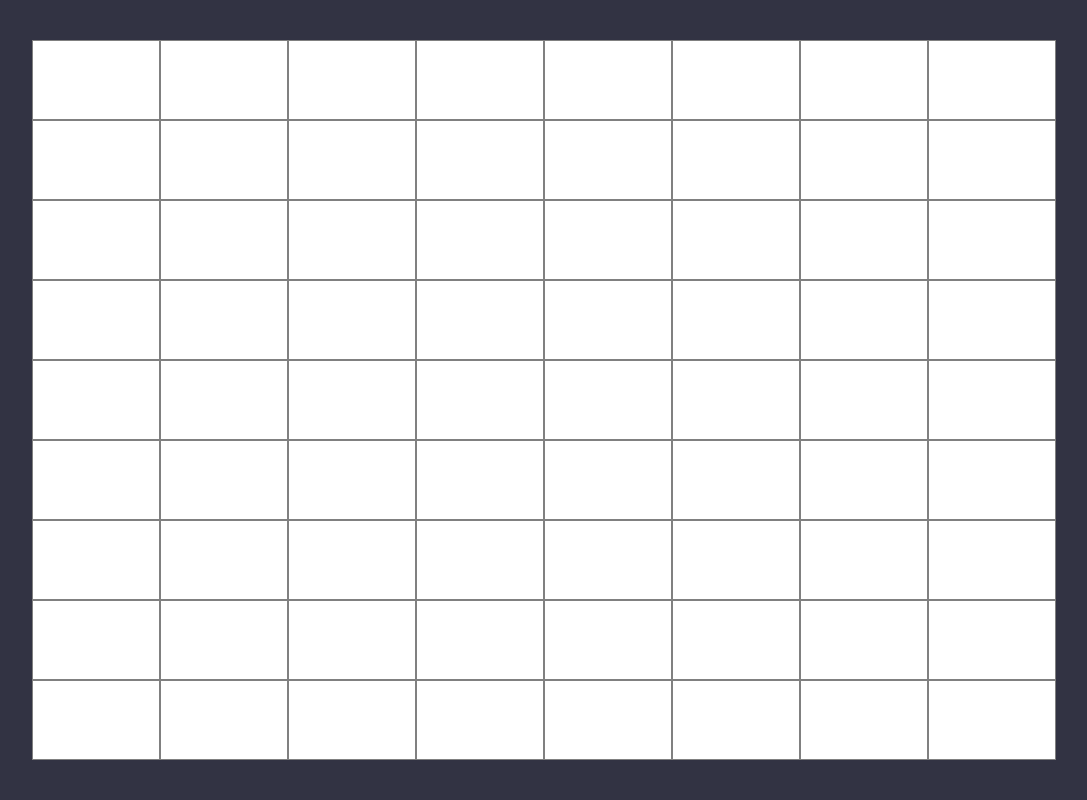
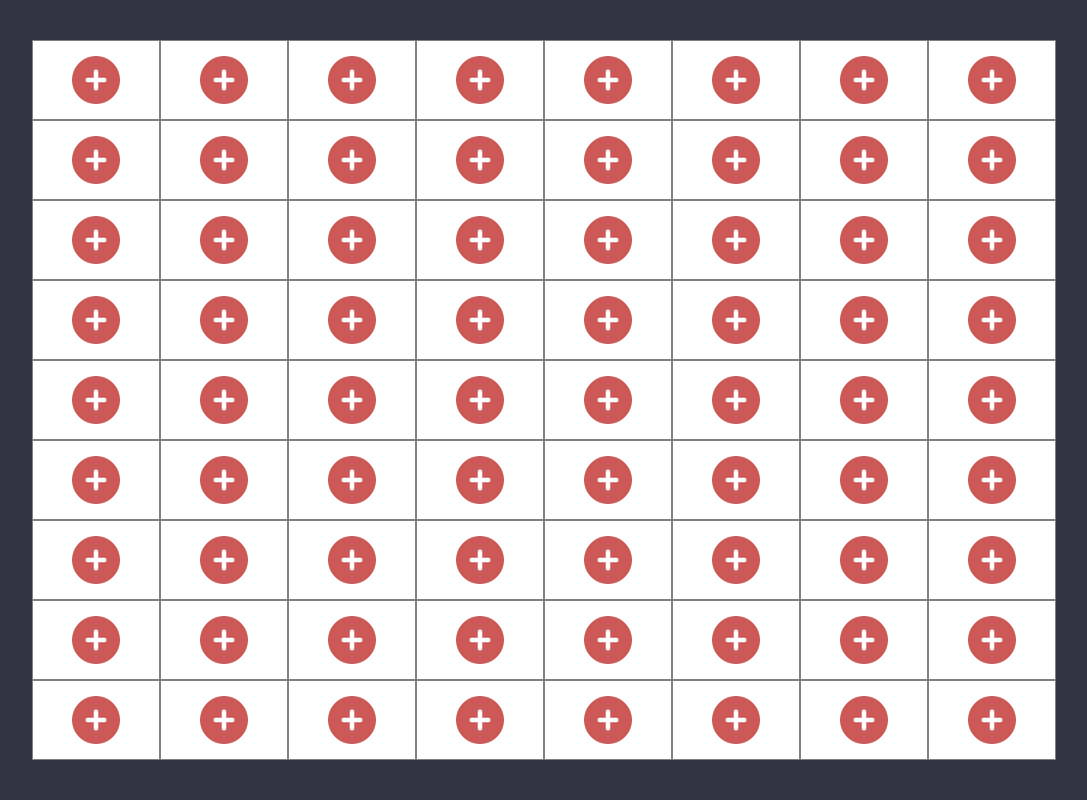
Before and after one commit to modellbahn/RailX, a website: page htdocs/gleisbild.html in a window 1280 px wide. Shown: the whole page, without its empty margins (96-1183 px from the left). Drawn offline with Linux system fonts and the light colour scheme.

Commit message:
Fill empty fields with plusses

```diff
--- a/htdocs/gleisbild-editor.js
+++ b/htdocs/gleisbild-editor.js
@@ -35,6 +35,7 @@ class Gleisbild {
 
         this.updateSizes()
         this.updateMovement()
+        this.renderEmptyFields()
         let p = this
 
         document.querySelector(`.gbc-${this.id}`).addEventListener('wheel', function (e) {
@@ -84,6 +85,16 @@ class Gleisbild {
 
     }
 
+    renderEmptyFields () {
+        if (!this.showControls) return
+        for (const field of document.querySelector(`.gbc-${this.id}`).querySelectorAll('.gbc-field')) {
+            if (!field.innerHTML.trim()) {
+                field.classList.add('gbc-empty-field')
+                field.innerHTML = `<i class="fa-solid fa-circle-plus"></i>`
+            }
+        }
+    }
+
     export () {
         this.save.settings.zoom = this.zoom
         this.save.settings.x = this.x
@@ -100,6 +111,7 @@ class Gleisbild {
         for (const field of elem.querySelectorAll('.gbc-field')) {
             field.style.width = `${640 * this.zoom}px`
             field.style.height = `${400 * this.zoom}px`
+            field.style.fontSize = `${120 * this.zoom}px`
         }
     }
 
@@ -128,6 +140,21 @@ class Gleisbild {
                 .gbc-field {
 
                 }
+                .gbc-empty-field {
+                    display: flex;
+                    justify-content: center;
+                    align-items: center;
+                    text-align: center;
+                }
+                .gbc-empty-field i {
+                    font-size: 2em;
+                    color: #cc5858;
+                }
+                .gbc-empty-field i:hover {
+                    font-size: 2em;
+                    color: #b83434;
+                    cursor: pointer;
+                }
                 .gbc.edit-mode .gbc-field {
                     border: 1px solid gray;
                 }
--- a/htdocs/gleisbild.html
+++ b/htdocs/gleisbild.html
@@ -7,6 +7,9 @@
     <title>Document</title>
     <script type="text/javascript" src="https://cdn.jsdelivr.net/gh/greencoder001/queryjs@latest/dist/query.js"></script>
     <script src="/gleisbild-editor.js"></script>
+    <link rel="stylesheet" href="https://cdnjs.cloudflare.com/ajax/libs/font-awesome/6.2.1/css/all.min.css"
+        integrity="sha512-MV7K8+y+gLIBoVD59lQIYicR65iaqukzvf/nwasF0nqhPay5w/9lJmVM2hMDcnK1OnMGCdVK+iQrJ7lzPJQd1w=="
+        crossorigin="anonymous" referrerpolicy="no-referrer" />
     <style>
         * {
             box-sizing: border-box;
```
